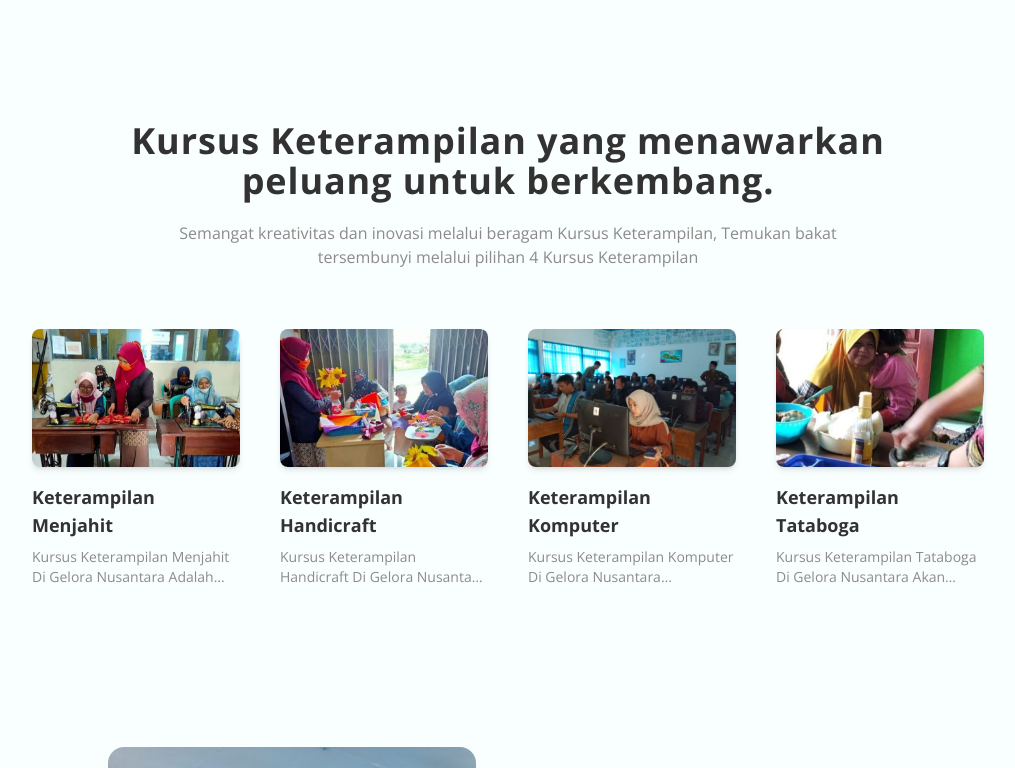
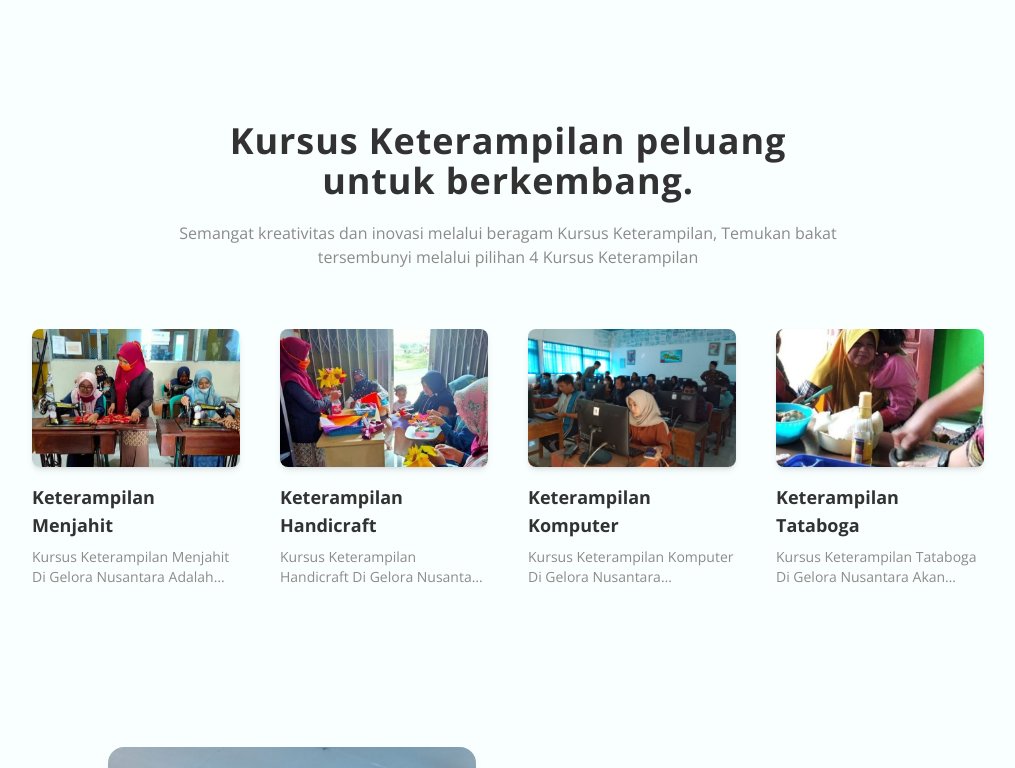
Before and after one commit to pkbmgnus/pkbmgnus, a Next.js app: page / in a window 1280 px wide. Shown: the part 820-1588 px from the top of the page, without its empty margins (132-1147 px from the left). Built offline with nearby package versions, Linux system fonts and the light colour scheme.

Commit message:
styel : title kursus

```diff
--- a/src/components/elements/Footer/Index.js
+++ b/src/components/elements/Footer/Index.js
@@ -8,7 +8,7 @@ import LINK_REDIRECT from '@/utils/LINK_REDIRECT';
 export default function Footer() {
   return (
     <footer className="px-4 divide-y border-t border-gray text-white bg-darkPrimary  ">
-      <div className="container flex flex-col justify-between py-10 mx-auto space-y-8 lg:flex-row lg:space-y-0">
+      <div className="container flex flex-col justify-between items-start py-10 mx-auto space-y-8 lg:flex-row lg:space-y-0">
         <div className="lg:w-1/3">
           <Link rel="noopener noreferrer" href="#" className="flex justify-center space-x-3 lg:justify-start">
             <div className="flex items-center justify-center w-12 h-12 rounded-full dark:bg-violet-400">
--- a/src/components/home/Keterampilan/KeterampilanCardImg.js
+++ b/src/components/home/Keterampilan/KeterampilanCardImg.js
@@ -12,9 +12,9 @@ export default function KeterampilanCardImg() {
 
   return (
     <section className="container space-y-5 mt-20 mb-20 lg:my-40 lg:mt-32 md:mb-32 ">
-      <div className="text-center mx-auto md:w-[70%] lg:w-[50rem] space-y-5">
-        <h2 className="font-bold lg:text-4xl md:text-3xl text-2xl  -tracking-tight" data-aos={'zoom-in'}>
-          Kursus Keterampilan yang menawarkan peluang untuk berkembang.
+      <div className="text-center flex items-center justify-center flex-col mx-auto md:w-[70%] lg:w-[50rem] space-y-5">
+        <h2 className="font-bold lg:text-4xl lg:max-w-xl md:text-3xl text-2xl  -tracking-tight" data-aos={'zoom-in'}>
+          Kursus Keterampilan peluang untuk berkembang.
         </h2>
         <p className="text-gray text-base md:text-base  lg:w-[90%] mx-auto" data-aos={'zoom-in'}>
           Semangat kreativitas dan inovasi melalui beragam Kursus Keterampilan, Temukan bakat tersembunyi melalui pilihan 4 Kursus Keterampilan
```
